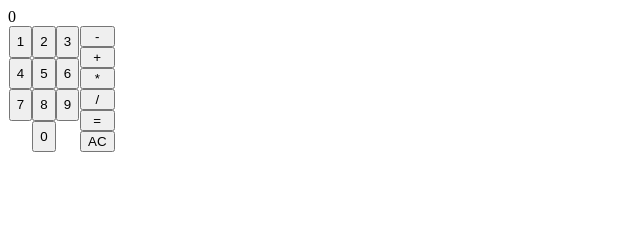
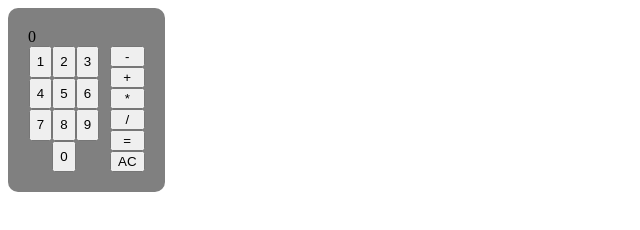
Before and after one commit to TwoStarLightMints/odin-calculator, a plain HTML site: page index.html in a window 1280 px wide. Shown: the whole page, without its empty margins (0-640 px from the left). Drawn offline with Linux system fonts and the light colour scheme.

Commit message:
Begin minor cosmetic adjustments

```diff
--- a/index.css
+++ b/index.css
@@ -6,6 +6,19 @@
   flex-direction: column;
 }
 
+.calculator {
+  width: fit-content;
+
+  padding: 20px;
+  background-color: gray;
+  border: 0px solid gray;
+  border-radius: 10px;
+}
+
+.buttons {
+  gap: 10px;
+}
+
 .nums {
   flex-wrap: wrap;
   justify-content: center;
```
